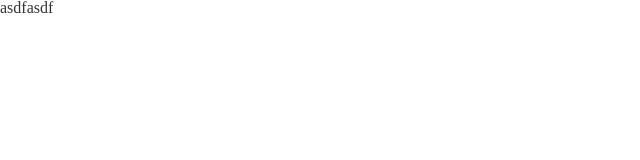
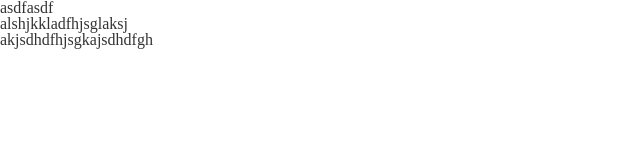
Before and after one commit to poghosyanvahe/4stage, a plain HTML site: page index.html in a window 1280 px wide. Shown: the whole page, without its empty margins (0-640 px from the left). Drawn offline with Linux system fonts and the light colour scheme.

Commit message:
no message

```diff
--- a/index.html
+++ b/index.html
@@ -18,6 +18,8 @@
 </header>
 <main>
 <p>asdfasdf</p>
+    <p>alshjkkladfhjsglaksj</p>
+    akjsdhdfhjsgkajsdhdfgh
 </main>
 <footer>
 
```
Also changed, not shown: 1 other file.
